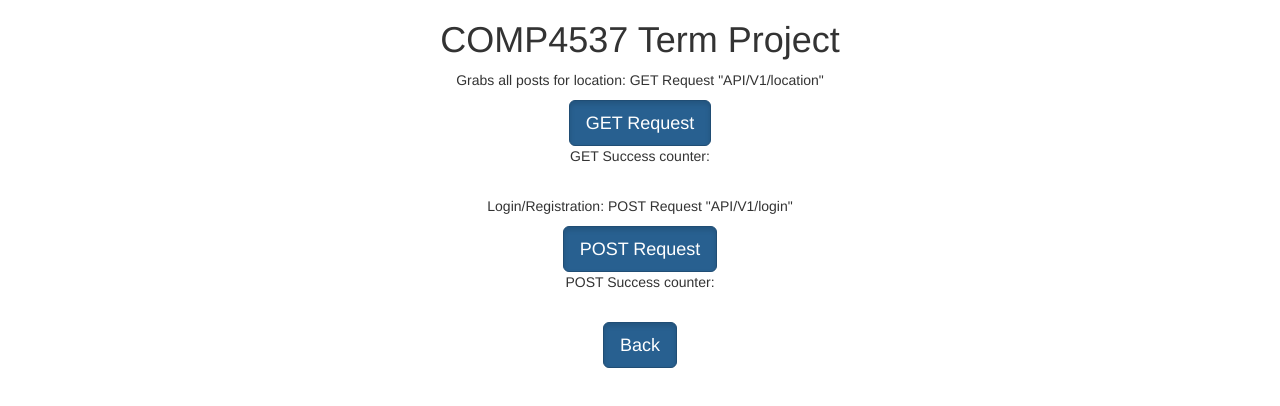
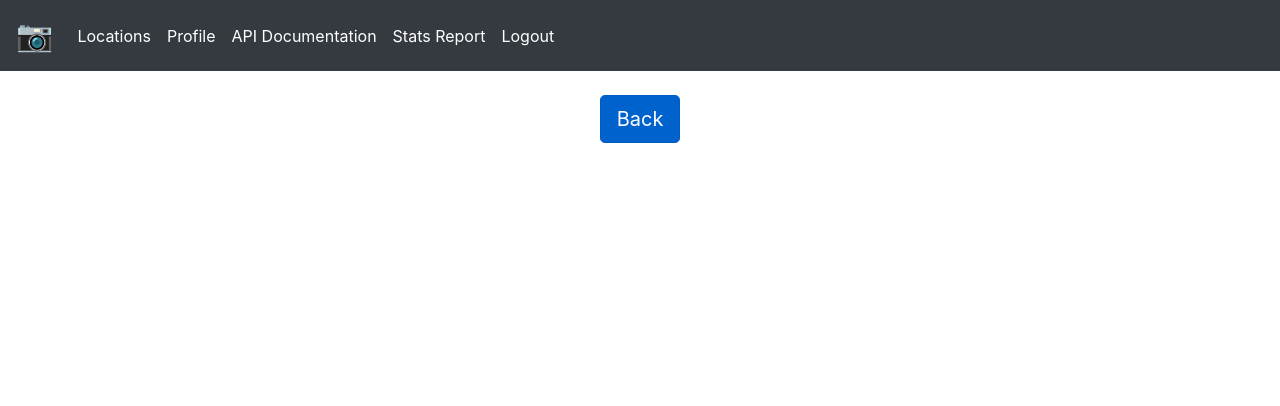
Before and after one commit to RoyArka/Image_Board_App, a website: page Front-End/admin.html in a window 1280 px wide. Drawn offline with nearby package versions, Linux system fonts and the light colour scheme.

```diff
--- a/Front-End/admin.html
+++ b/Front-End/admin.html
@@ -3,28 +3,43 @@
 <meta charset="UTF-8">
 <title>COMP4537 Term Project</title>
 <meta name="viewport" content="width=device-width,initial-scale=1">
-<link rel="stylesheet" href="https://maxcdn.bootstrapcdn.com/bootstrap/3.4.1/css/bootstrap.min.css">
+<link rel="stylesheet" href="css/admin.css">
+<link rel="stylesheet" href="https://maxcdn.bootstrapcdn.com/bootstrap/4.0.0/css/bootstrap.min.css"
+  integrity="sha384-Gn5384xqQ1aoWXA+058RXPxPg6fy4IWvTNh0E263XmFcJlSAwiGgFAW/dAiS6JXm" crossorigin="anonymous">
 <script src="js/admin.js"></script>
+
 <body>
+  <!--Navbar on Homepage-->
+  <nav class="navbar navbar-expand-lg navbar-dark bg-dark">
+    <a class="navbar-brand" href="/">
+      <span id="nav-logo">&#128247;</span>
+    </a>
+    <div class="collapse navbar-collapse" id="navbarNavAltMarkup">
+      <div class="navbar-nav">
+        <a class="nav-item nav-link active" href="/">Locations</a>
+        <a class="nav-item nav-link active" href="profile">Profile</a>
+        <a class="nav-item nav-link active" href="documentation">API Documentation</a>
+        <a class="nav-item nav-link active" href="stats">Stats Report</a>
+        <a class="nav-item nav-link active" href="logout">Logout</a>
+      </div>
+    </div>
+  </nav>
+  <br>
 
-<div class="text-center">
-  <h1>COMP4537 Term Project</h1>
-  <p>Grabs all posts for location: GET Request "API/V1/location"</p>
-  <button class="active btn btn-primary btn-lg" role="button" onclick="locationGet()">GET Request</button>
-  <br>
-  <p>GET Success counter: </p>
-  <h4 id="res1"></h4>
-  <h4 id="res1-text"></h4>
-  <br>
-  <p>Login/Registration: POST Request "API/V1/login"</p>
-  <button class="active btn btn-primary btn-lg" role="button" onclick="loginPost()">POST Request</button>
-  <br>
-  <p>POST Success counter: </p>
-  <h4 id="res2"></h4>
-  <h4 id="res2-text"></h4>
-  <br>
-  <a class="active btn btn-primary btn-lg" href="/">Back</a>
-</div>
+  <div class="text-center">
+    <a class="active btn btn-primary btn-lg" href="/">Back</a>
+  </div>
 
+  <!--JS for Bootstrap-->
+  <script src="https://code.jquery.com/jquery-3.2.1.slim.min.js"
+    integrity="sha384-KJ3o2DKtIkvYIK3UENzmM7KCkRr/rE9/Qpg6aAZGJwFDMVNA/GpGFF93hXpG5KkN"
+    crossorigin="anonymous"></script>
+  <script src="https://cdnjs.cloudflare.com/ajax/libs/popper.js/1.12.9/umd/popper.min.js"
+    integrity="sha384-ApNbgh9B+Y1QKtv3Rn7W3mgPxhU9K/ScQsAP7hUibX39j7fakFPskvXusvfa0b4Q"
+    crossorigin="anonymous"></script>
+  <script src="https://maxcdn.bootstrapcdn.com/bootstrap/4.0.0/js/bootstrap.min.js"
+    integrity="sha384-JZR6Spejh4U02d8jOt6vLEHfe/JQGiRRSQQxSfFWpi1MquVdAyjUar5+76PVCmYl"
+    crossorigin="anonymous"></script>
 </body>
+
 </html>
--- /dev/null
+++ b/Front-End/css/home.css
@@ -0,0 +1,3 @@
+#nav-logo {
+    font-size: 30px;
+}
```
Also changed, not shown: Front-End/home.html (+1 -3 lines), Front-End/css/admin.css (renamed from Front-End/css/index.css).
